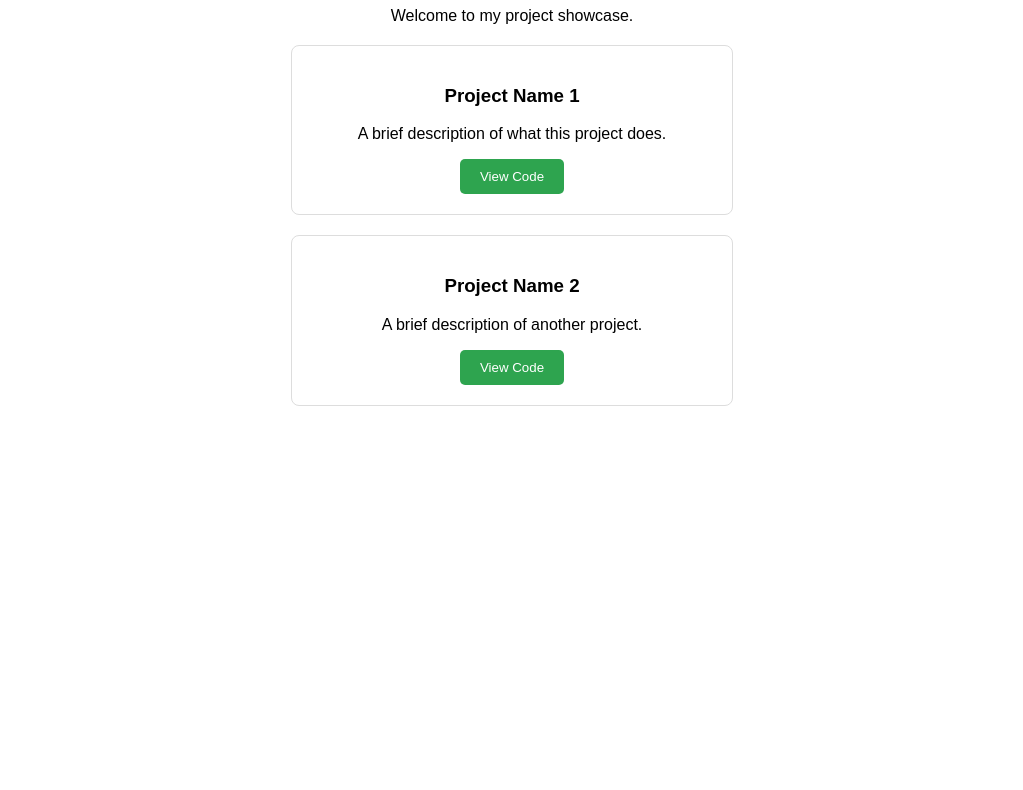
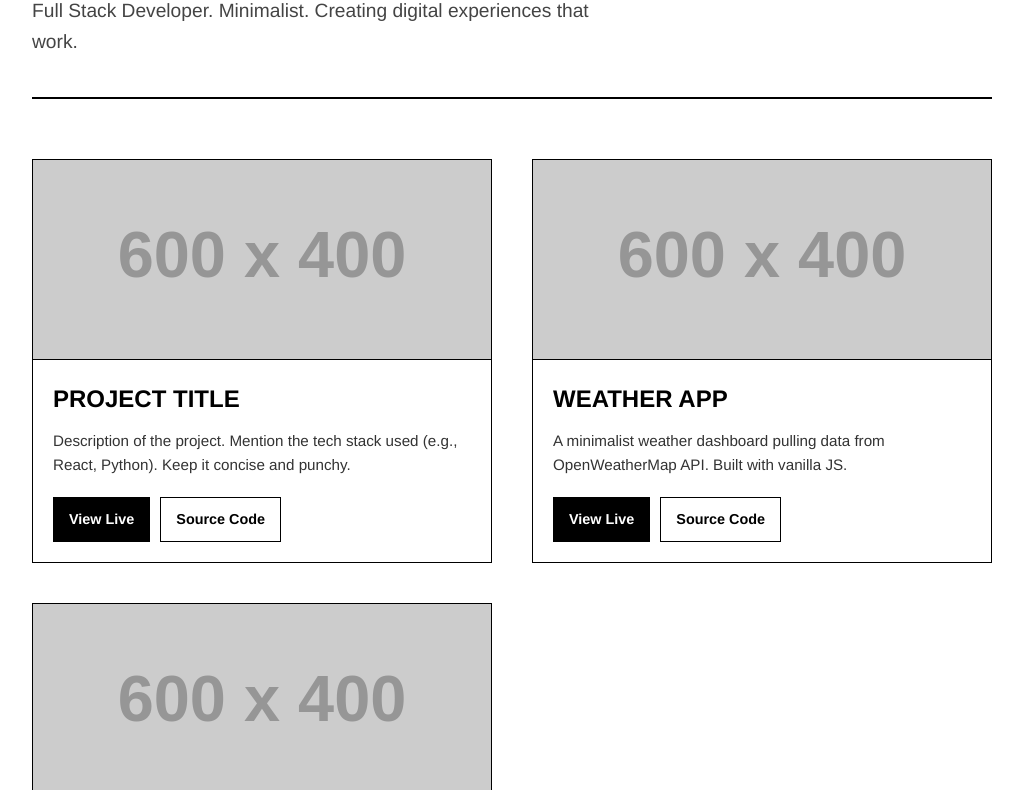
Before and after one commit to adhcode/adhcode.github.io, a plain HTML site: page index.html in a window 1280 px wide. Shown: the part 131-921 px from the top of the page, without its empty margins (128-1151 px from the left). Before the commit the page ends 800 px from the top, so only its background shows below. Drawn offline with Linux system fonts and the light colour scheme; placeholder pictures from the web are drawn by us.

Commit message:
Revamp portfolio page layout and styles
Updated the structure and styling of the portfolio page, enhancing layout and design elements.

```diff
--- a/index.html
+++ b/index.html
@@ -1,27 +1,197 @@
 <!DOCTYPE html>
-<html>
+<html lang="en">
 <head>
-    <title>My Portfolio</title>
+    <meta charset="UTF-8">
+    <meta name="viewport" content="width=device-width, initial-scale=1.0">
+    <title>My Work</title>
     <style>
-        body { font-family: sans-serif; text-align: center; padding: 50px; }
-        .project-card { border: 1px solid #ddd; padding: 20px; margin: 20px auto; max-width: 400px; border-radius: 8px; }
-        button { background-color: #2ea44f; color: white; border: none; padding: 10px 20px; border-radius: 5px; cursor: pointer; }
+        /* --- RESET & BASIC STYLES --- */
+        * { box-sizing: border-box; margin: 0; padding: 0; }
+
+        body {
+            font-family: 'Helvetica Neue', Helvetica, Arial, sans-serif;
+            background-color: #ffffff;
+            color: #000000;
+            line-height: 1.6;
+            max-width: 1000px;
+            margin: 0 auto;
+            padding: 40px 20px;
+        }
+
+        /* --- HEADER --- */
+        header {
+            margin-bottom: 60px;
+            border-bottom: 2px solid #000;
+            padding-bottom: 20px;
+        }
+
+        h1 {
+            font-size: 3rem;
+            font-weight: 800;
+            letter-spacing: -1px;
+            text-transform: uppercase;
+            margin-bottom: 10px;
+        }
+
+        .bio {
+            font-size: 1.2rem;
+            color: #444; /* Slightly lighter for hierarchy */
+            max-width: 600px;
+        }
+
+        /* --- PROJECT GRID --- */
+        .grid-container {
+            display: grid;
+            grid-template-columns: repeat(auto-fit, minmax(300px, 1fr));
+            gap: 40px;
+        }
+
+        .project-card {
+            border: 1px solid #000;
+            transition: transform 0.2s ease;
+        }
+
+        /* Minimalist hover effect: slight lift */
+        .project-card:hover {
+            transform: translateY(-5px);
+            box-shadow: 5px 5px 0px #000; /* Hard shadow for retro feel */
+        }
+
+        /* Image styling */
+        .image-box {
+            width: 100%;
+            height: 200px;
+            background-color: #f4f4f4; /* Placeholder gray */
+            border-bottom: 1px solid #000;
+            overflow: hidden;
+        }
+
+        .image-box img {
+            width: 100%;
+            height: 100%;
+            object-fit: cover;
+            /* Optional: Make images B&W until hovered */
+            /* filter: grayscale(100%); */
+            /* transition: filter 0.3s; */
+        }
+
+        /* Uncomment below to restore color on hover */
+        /* .project-card:hover .image-box img { filter: grayscale(0%); } */
+
+        .content {
+            padding: 20px;
+        }
+
+        h3 {
+            font-size: 1.5rem;
+            margin-bottom: 10px;
+            text-transform: uppercase;
+        }
+
+        p {
+            font-size: 0.95rem;
+            margin-bottom: 20px;
+            color: #333;
+        }
+
+        /* --- BUTTONS --- */
+        .links {
+            display: flex;
+            gap: 10px;
+        }
+
+        a.btn {
+            text-decoration: none;
+            padding: 10px 15px;
+            font-weight: bold;
+            font-size: 0.9rem;
+            border: 1px solid #000;
+            transition: all 0.2s;
+        }
+
+        /* "Live" button style */
+        .btn-live {
+            background-color: #000;
+            color: #fff;
+        }
+        .btn-live:hover {
+            background-color: #333;
+        }
+
+        /* "Code" button style */
+        .btn-code {
+            background-color: #fff;
+            color: #000;
+        }
+        .btn-code:hover {
+            background-color: #f0f0f0;
+        }
+
+        /* --- FOOTER --- */
+        footer {
+            margin-top: 80px;
+            text-align: center;
+            font-size: 0.8rem;
+            color: #666;
+        }
     </style>
 </head>
 <body>
-    <h1>Hi, I'm Dhikrullahi Olorode</h1>
-    <p>Welcome to my project showcase.</p>
 
-    <div class="project-card">
-        <h3>Project Name 1</h3>
-        <p>A brief description of what this project does.</p>
-        <a href="LINK_TO_YOUR_PROJECT_REPO"><button>View Code</button></a>
+    <header>
+        <h1>Dhikrullah Olorode.</h1>
+        <p class="bio">Full Stack Developer. Minimalist. Creating digital experiences that work.</p>
+    </header>
+
+    <div class="grid-container">
+
+        <div class="project-card">
+            <div class="image-box">
+                <img src="https://via.placeholder.com/600x400/000000/FFFFFF?text=Project+Image" alt="Project 1">
+            </div>
+            <div class="content">
+                <h3>Project Title</h3>
+                <p>Description of the project. Mention the tech stack used (e.g., React, Python). Keep it concise and punchy.</p>
+                <div class="links">
+                    <a href="#" class="btn btn-live">View Live</a>
+                    <a href="#" class="btn btn-code">Source Code</a>
+                </div>
+            </div>
+        </div>
+
+        <div class="project-card">
+            <div class="image-box">
+                <img src="https://via.placeholder.com/600x400/000000/FFFFFF?text=Project+Image" alt="Project 2">
+            </div>
+            <div class="content">
+                <h3>Weather App</h3>
+                <p>A minimalist weather dashboard pulling data from OpenWeatherMap API. Built with vanilla JS.</p>
+                <div class="links">
+                    <a href="#" class="btn btn-live">View Live</a>
+                    <a href="#" class="btn btn-code">Source Code</a>
+                </div>
+            </div>
+        </div>
+
+        <div class="project-card">
+            <div class="image-box">
+                <img src="https://via.placeholder.com/600x400/000000/FFFFFF?text=Project+Image" alt="Project 3">
+            </div>
+            <div class="content">
+                <h3>Task Manager</h3>
+                <p>A productivity tool helping users organize daily goals. Features local storage and drag-and-drop.</p>
+                <div class="links">
+                    <a href="#" class="btn btn-live">View Live</a>
+                    <a href="#" class="btn btn-code">Source Code</a>
+                </div>
+            </div>
+        </div>
+
     </div>
 
-    <div class="project-card">
-        <h3>Project Name 2</h3>
-        <p>A brief description of another project.</p>
-        <a href="LINK_TO_YOUR_PROJECT_REPO"><button>View Code</button></a>
-    </div>
+    <footer>
+        <p>&copy; 2025 Your Name. Hosted on GitHub Pages.</p>
+    </footer>
+
 </body>
 </html>
```
